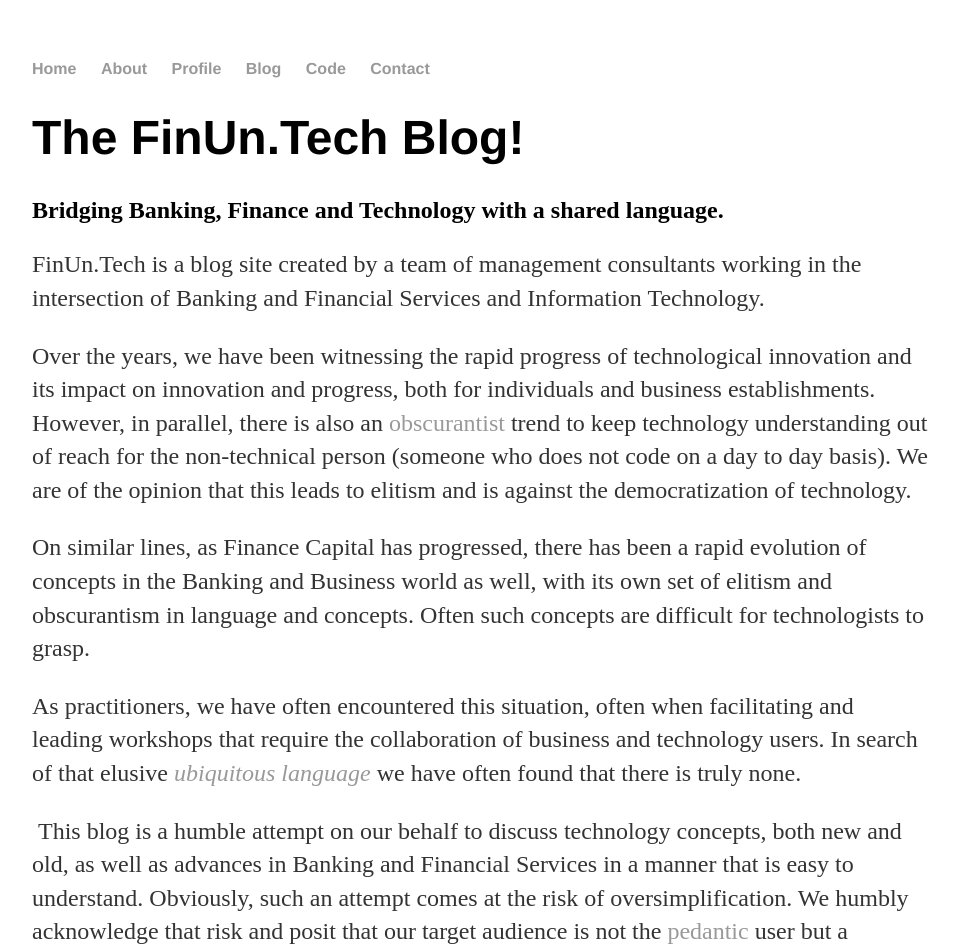
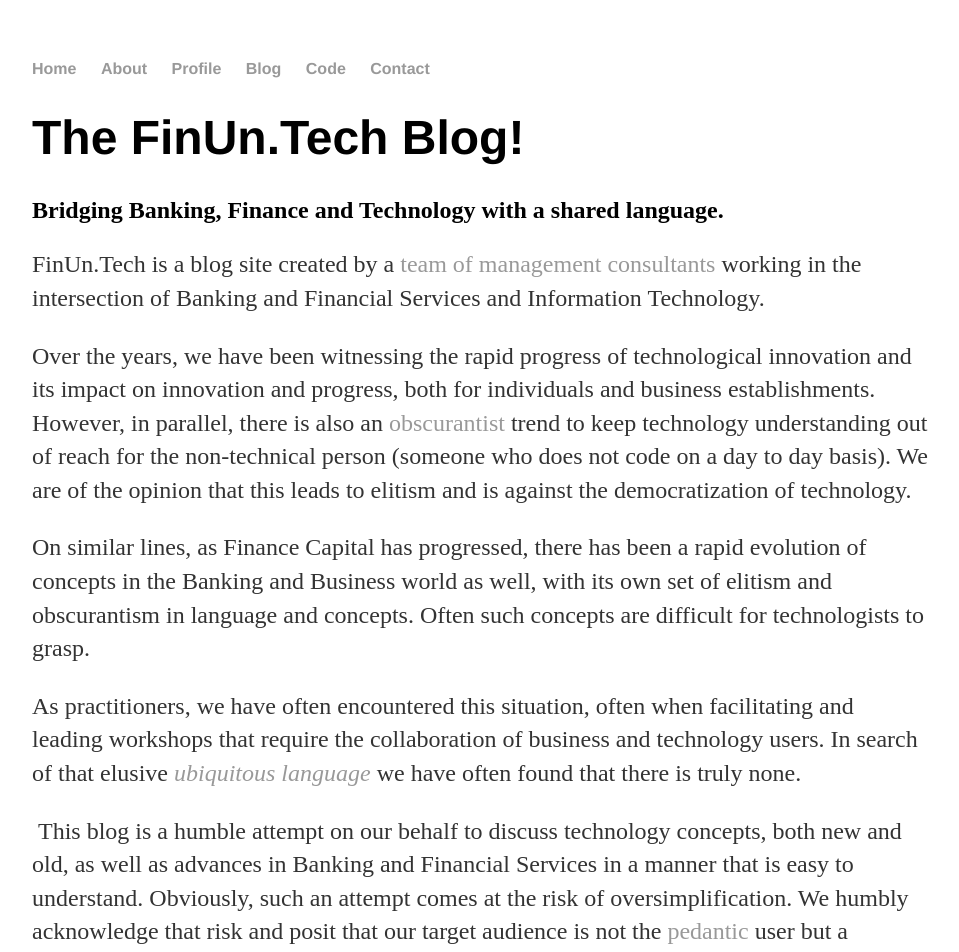
Before and after one commit to finuntech/finuntech.github.io, a Jekyll site: the page built from index.html, in a window 1280 px wide. Shown: the top 952 px of the page, without its empty margins (160-1119 px from the left). Built offline with Jekyll 4.4.1, drawn with Linux system fonts in a browser that asks for light colours; part of the change alters nothing that is shown.

```diff
--- a/index.html
+++ b/index.html
@@ -6,7 +6,7 @@ title: The FinUn.Tech Blog
 	<h1>The FinUn.Tech Blog!</h1>
 	<h2>Bridging Banking, Finance and Technology with a shared language.</h2>
 	<p></p>
-	<p><span data-contrast="auto">FinUn.Tech&nbsp;is a blog site created by a team of management consultants working in the intersection of Banking and Financial Services and Information Technology.&nbsp;</span>&nbsp;</p>
+	<p><span data-contrast="auto">FinUn.Tech&nbsp;is a blog site created by a <a href="https://www.finun.tech/profile/" target="_blank">team of management consultants</a> working in the intersection of Banking and Financial Services and Information Technology.&nbsp;</span>&nbsp;</p>
 	<p><span data-contrast="auto">Over the years, we have been witnessing the rapid progress of technological innovation and its impact on innovation and progress, both for individuals and business establishments. However, in parallel, there is also an <a href="https://www.merriam-webster.com/dictionary/obscurantism" target="_blank">obscurantist</a> trend to keep technology understanding out of reach for the non-technical person (someone who does not code on a day to day basis). We are of the opinion that this leads to elitism and is against the democratization of technology.&nbsp;</span>&nbsp;</p>
 	<p><span data-contrast="auto">On similar lines, as Finance Capital has progressed, there has been a rapid evolution of concepts in the Banking and Business world as well, with its own set of elitism and obscurantism in language and concepts. Often such concepts are difficult for technologists to grasp.</span>&nbsp;</p>
 	<p><span data-contrast="auto">As practitioners, we have often encountered this situation, often when facilitating and leading workshops that require the collaboration of business and technology users. In search of that elusive <em><a href="https://martinfowler.com/bliki/UbiquitousLanguage.html" target="_blank">ubiquitous language</a></em>&nbsp;we have often found that there is truly none.</span>&nbsp;</p>
```
